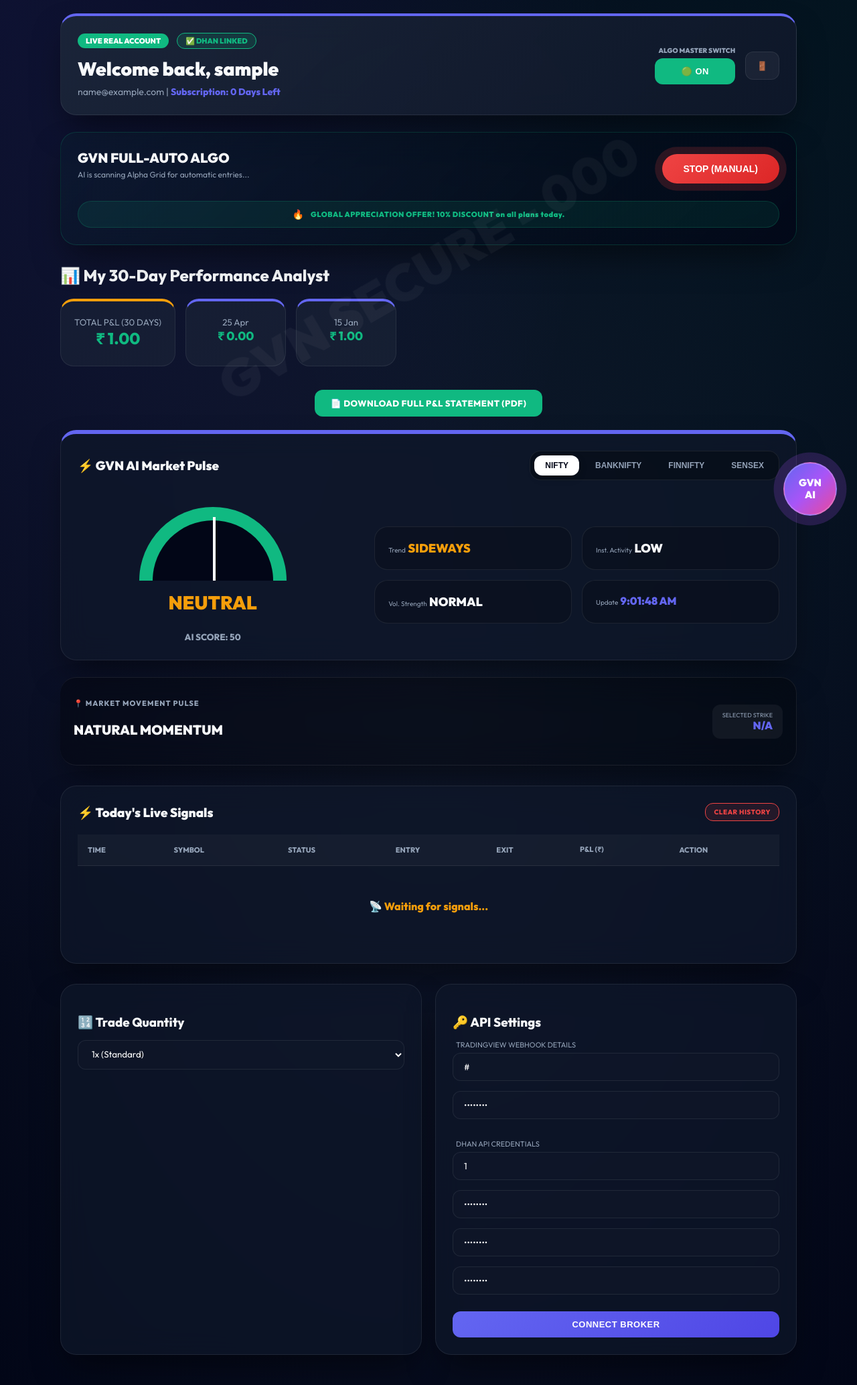
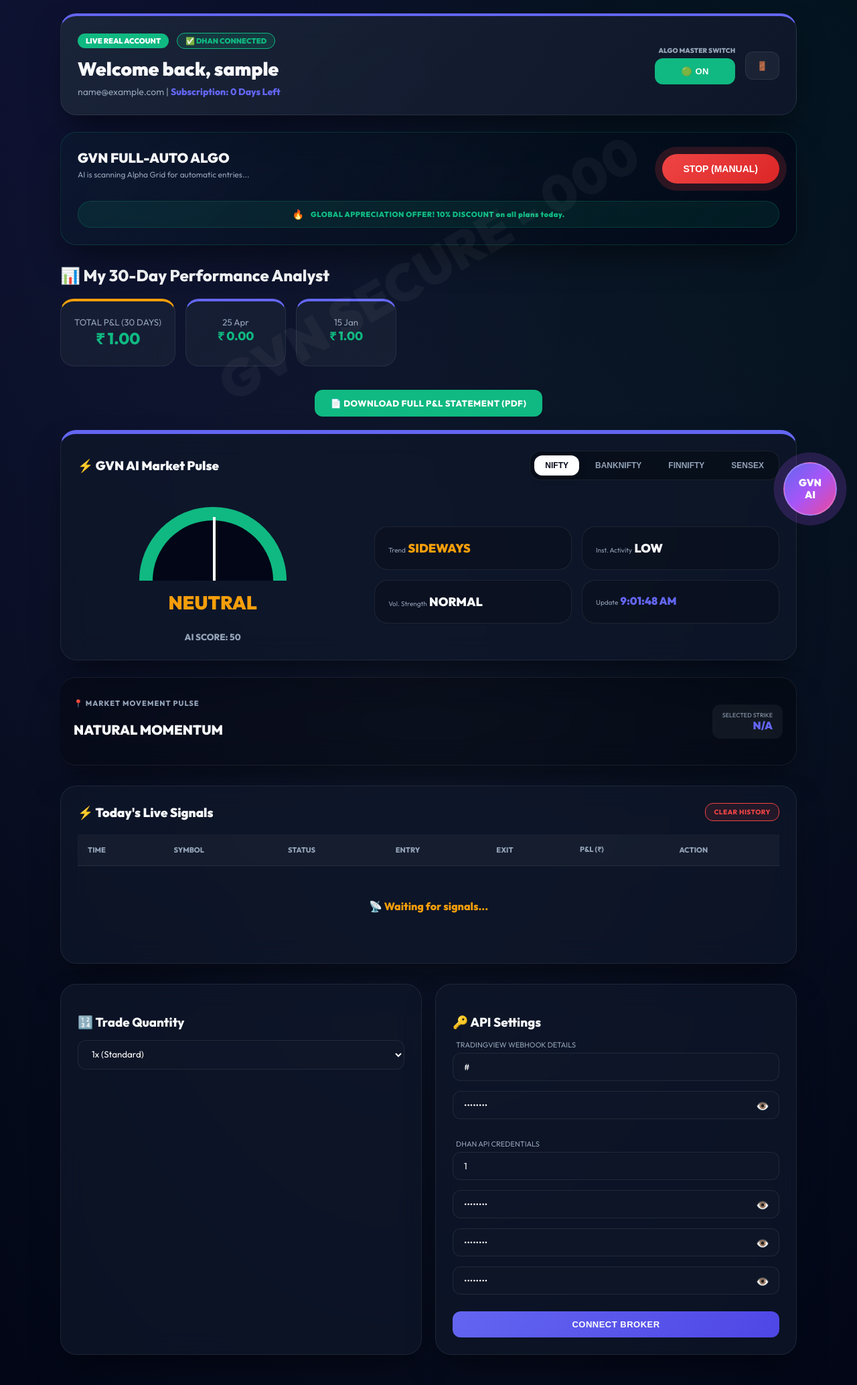
Before and after one commit to venkatanelson/GVN_MASTER_AI, a Flask app: page /user/1 in a window 1280 px wide. Shown: the whole page at 67% size. Run offline with Flask 3, Linux system fonts and the light colour scheme; tables that the repository leaves empty hold one stand-in row (values such as "Sample post"); a database or web service that is not in the repository returns one stand-in record (values such as "Sample title"); data that the repository does not hold is empty.

Commit message:
Update user.html

```diff
--- a/templates/user.html
+++ b/templates/user.html
@@ -380,8 +380,10 @@
                     <span style="background: var(--warning); color: #000; padding: 4px 12px; border-radius: 50px; font-size: 11px; font-weight: 900;">DEMO ACCOUNT</span>
                     {% else %}
                     <span style="background: var(--secondary); color: #fff; padding: 4px 12px; border-radius: 50px; font-size: 11px; font-weight: 900;">LIVE REAL ACCOUNT</span>
-                    {% if broker_config and broker_config.client_id %}
-                    <span style="background: rgba(16, 185, 129, 0.15); color: var(--secondary); border: 1px solid var(--secondary); padding: 4px 12px; border-radius: 50px; font-size: 11px; font-weight: 900;">✅ DHAN LINKED</span>
+                    {% if broker_config and broker_config.client_id and broker_config.encrypted_access_token %}
+                    <span style="background: rgba(16, 185, 129, 0.15); color: var(--secondary); border: 1px solid var(--secondary); padding: 4px 12px; border-radius: 50px; font-size: 11px; font-weight: 900;">✅ DHAN CONNECTED</span>
+                    {% else %}
+                    <span style="background: rgba(239, 68, 68, 0.15); color: var(--danger); border: 1px solid var(--danger); padding: 4px 12px; border-radius: 50px; font-size: 11px; font-weight: 900;">❌ DHAN NOT CONNECTED</span>
                     {% endif %}
                     {% endif %}
                 </div>
@@ -579,16 +581,38 @@
 
                     <p style="font-size: 11px; color: var(--text-dim); margin: 0 0 5px 5px; text-transform: uppercase;">TradingView Webhook Details</p>
                     <input type="text" name="webhook_url" placeholder="Webhook URL" value="{{ broker_config.webhook_url if broker_config else user.dhan_webhook_url }}">
-                    <input type="password" name="secret_key" placeholder="TradingView Secret Key" value="{{ '********' if broker_config else '' }}">
+
+                    <div style="position: relative;">
+                        <input type="password" id="tv_secret" name="secret_key" placeholder="TradingView Secret Key" value="{{ '********' if broker_config else '' }}">
+                        <span onclick="toggleVisibility('tv_secret')" style="position: absolute; right: 15px; top: 12px; cursor: pointer;">👁️</span>
+                    </div>
 
                     <p style="font-size: 11px; color: var(--text-dim); margin: 15px 0 5px 5px; text-transform: uppercase;">Dhan API Credentials</p>
                     <input type="text" name="client_id" placeholder="Dhan Client ID" value="{{ broker_config.client_id if broker_config else '' }}">
-                    <input type="password" name="access_token" placeholder="Dhan Access Token" value="{{ '********' if broker_config else '' }}">
-                    <input type="password" name="client_secret" placeholder="Dhan Client Secret (For Auto-Refresh)" value="{{ '********' if broker_config and broker_config.encrypted_client_secret else '' }}">
-                    <input type="password" name="totp_key" placeholder="Dhan TOTP Secret (For Auto-Refresh)" value="{{ '********' if broker_config and broker_config.encrypted_totp_key else '' }}">
+
+                    <div style="position: relative;">
+                        <input type="password" id="dhan_access" name="access_token" placeholder="Dhan Access Token" value="{{ '********' if broker_config and broker_config.encrypted_access_token else '' }}">
+                        <span onclick="toggleVisibility('dhan_access')" style="position: absolute; right: 15px; top: 12px; cursor: pointer;">👁️</span>
+                    </div>
+
+                    <div style="position: relative;">
+                        <input type="password" id="dhan_secret" name="client_secret" placeholder="Dhan Client Secret (For Auto-Refresh)" value="{{ '********' if broker_config and broker_config.encrypted_client_secret else '' }}">
+                        <span onclick="toggleVisibility('dhan_secret')" style="position: absolute; right: 15px; top: 12px; cursor: pointer;">👁️</span>
+                    </div>
+
+                    <div style="position: relative;">
+                        <input type="password" id="dhan_totp" name="totp_key" placeholder="Dhan TOTP Secret (For Auto-Refresh)" value="{{ '********' if broker_config and broker_config.encrypted_totp_key else '' }}">
+                        <span onclick="toggleVisibility('dhan_totp')" style="position: absolute; right: 15px; top: 12px; cursor: pointer;">👁️</span>
+                    </div>
 
                     <button type="submit" class="btn-premium" style="width: 100%; margin-top: 10px;">Connect Broker</button>
                 </form>
+                <script>
+                    function toggleVisibility(id) {
+                        var x = document.getElementById(id);
+                        if (x.type === "password") { x.type = "text"; } else { x.type = "password"; }
+                    }
+                </script>
             </div>
         </div>
     </div>
```
